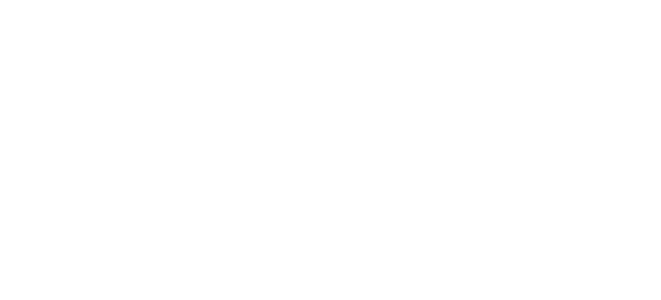
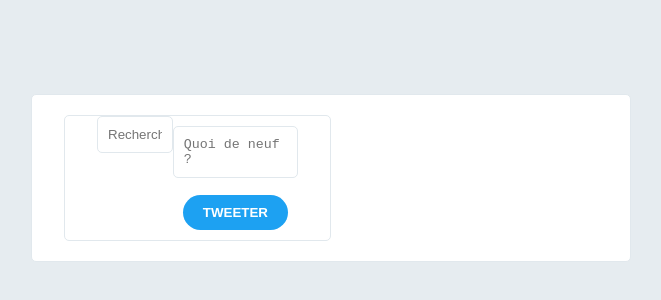
Before and after one commit to roddone/l3sdn-td1, a Vue app: page / in a window 1280 px wide. Shown: the part 222-522 px from the top of the page, without its empty margins (309-970 px from the left). Built offline with nearby package versions, Linux system fonts and the light colour scheme.

Commit message:
Refactor App.vue component

```diff
--- a/src/App.vue
+++ b/src/App.vue
@@ -1,9 +1,146 @@
-<script setup>
+<template>
+    <div id="app">
+      <search-bar :profiles="profiles" @profile-selected="handleProfileSelected" />
+
+      <button v-if="selectedProfile" @click="selectedProfile = null" class="back-button">
+        Retour
+      </button>
+
+      <tweet-input v-if="!selectedProfile" @post-tweet="handlePostTweet" />
+
+      <tweet-list v-show="!selectedProfile" :tweets="tweets" />
+
+      <tweet-list v-if="selectedProfile" :tweets="selectedProfile.tweets" />
+    </div>
+  </template>
+
+  <script>
+import TweetInput from './components/TweetInput.vue';
+import TweetList from './components/TweetList.vue';
+import SearchBar from './components/SearchBar.vue';
+
+export default {
+  name: 'App',
+  components: {
+    TweetInput,
+    TweetList,
+    SearchBar
+  },
+  data() {
+    return {
+      profiles: [ {
+                username: 'Fatima',
+                tweets: [
+                  { id: 1, content: "C'est un beau jour pour coder !", date: '2023-03-05T08:00:00.000Z' },
+                  { id: 2, content: "Vue.js est incroyable !", date: '2023-03-05T09:00:00.000Z' }
+                ]
+              },
+              {
+                    username: 'Mahmoud',
+                    tweets: [
+                    { id: 3, content: "Je suis fatigué...", date: '2023-06-07T10:00:00.000Z' },
+                    { id: 4, content: "Je vais me coucher.", date: '2023-08-08T11:00:00.000Z' }
+              ]},
+              {
+                username: 'Said',
+                tweets: [
+                { id: 3, content: "Chlotsrophobie", date: '2023-10-11T10:00:00.000Z' },
+                { id: 4, content: "Comment allez-vous", date: '2023-11-12T11:00:00.000Z' }
+                ]
+             }   ],
+             tweets: [],
+      selectedProfile: null,
+    };
+  },
+  methods: {
+  handlePostTweet(newTweetContent) {
+    const newTweet = {
+      id: Date.now(),
+      content: newTweetContent,
+      date: new Date().toISOString()
+    };
+    if (this.selectedProfile) {
+      // Cloner le profil sélectionné et ajouter le nouveau tweet
+      this.selectedProfile = {
+        ...this.selectedProfile,
+        tweets: [newTweet, ...this.selectedProfile.tweets]
+      };
+      // Mettre à jour la liste des profils pour la réactivité
+      this.profiles = this.profiles.map(profile =>
+        profile.username === this.selectedProfile.username ? this.selectedProfile : profile
+      );
+    } else {
+      this.tweets = [newTweet, ...this.tweets]; // Créer une nouvelle référence pour la liste des tweets
+    }
+  },
+}
+
+};
 </script>
 
-<template>
+  <style>
 
-</template>
+body {
+  font-family: 'Helvetica Neue', Arial, sans-serif;
+  background-color: #e6ecf0;
+  color: #14171a;
+  line-height: 1.6;
+  padding: 0;
+  margin: 0;
+}
 
-<style scoped>
+#app {
+  max-width: 600px;
+  margin: 20px auto;
+  background: #fff;
+  border: 1px solid #e1e8ed;
+  border-radius: 5px;
+}
+
+/* Style du composant TweetInput */
+textarea {
+  width: 100%;
+  border: 1px solid #e1e8ed;
+  border-radius: 5px;
+  padding: 10px;
+  margin: 10px 0;
+  resize: none;
+}
+
+button {
+  background-color: #1da1f2;
+  color: white;
+  border: none;
+  padding: 10px 20px;
+  margin: 0 10px 10px 10px;
+  border-radius: 20px;
+  cursor: pointer;
+  font-weight: bold;
+  text-transform: uppercase;
+}
+
+button:hover {
+  background-color: #1991db;
+}
+
+/* Style du composant TweetList et TweetItem */
+.tweet-item {
+  border-bottom: 1px solid #e1e8ed;
+  padding: 10px;
+}
+
+.tweet-item:last-child {
+  border-bottom: none;
+}
+
+.tweet-content {
+  font-size: 1rem;
+  margin: 5px 0;
+}
+
+.tweet-time {
+  font-size: 0.8rem;
+  color: #657786;
+}
+
 </style>
--- /dev/null
+++ b/src/components/SearchBar.vue
@@ -0,0 +1,82 @@
+<template>
+    <div>
+      <input
+        type="text"
+        v-model="searchQuery"
+        @input="filterProfiles"
+        placeholder="Recherchez des profils..."
+        class="search-input"
+      />
+      <div v-if="filteredProfiles.length" class="search-results">
+        <ul>
+          <li v-for="profile in filteredProfiles" :key="profile.username" @click="selectProfile(profile)">
+            {{ profile.username }}
+          </li>
+        </ul>
+      </div>
+    </div>
+  </template>
+
+  <script>
+  export default {
+    props: {
+      profiles: Array
+    },
+    data() {
+      return {
+        searchQuery: '',
+        filteredProfiles: []
+      };
+    },
+    methods: {
+      filterProfiles() {
+        if (this.searchQuery) {
+          this.filteredProfiles = this.profiles.filter((profile) =>
+            profile.username.toLowerCase().includes(this.searchQuery.toLowerCase())
+          );
+        } else {
+          this.filteredProfiles = [];
+        }
+      },
+      selectProfile(profile) {
+        this.$emit('profile-selected', profile);
+      }
+    }
+  };
+  </script>
+
+  <style scoped>
+  .search-input {
+    width: 100%;
+    padding: 10px;
+    margin-bottom: 10px;
+    border: 1px solid #e1e8ed;
+    border-radius: 5px;
+  }
+
+  .search-results {
+    background: #fff;
+    border: 1px solid #e1e8ed;
+    border-radius: 5px;
+  }
+
+  .search-results ul {
+    list-style-type: none;
+    margin: 0;
+    padding: 0;
+  }
+
+  .search-results li {
+    padding: 10px;
+    border-bottom: 1px solid #e1e8ed;
+    cursor: pointer;
+  }
+
+  .search-results li:hover {
+    background-color: #f5f8fa;
+  }
+
+  .search-results li:last-child {
+    border-bottom: none;
+  }
+  </style>
--- /dev/null
+++ b/src/components/TweetInput.vue
@@ -0,0 +1,22 @@
+<template>
+    <div>
+      <textarea v-model="newTweet" placeholder="Quoi de neuf ?"></textarea>
+      <button @click="postTweet">Tweeter</button>
+    </div>
+  </template>
+
+  <script>
+  export default {
+    data() {
+      return {
+        newTweet: '',
+      };
+    },
+    methods: {
+      postTweet() {
+        this.$emit('post-tweet', this.newTweet);
+        this.newTweet = '';
+      },
+    },
+  };
+  </script>
--- /dev/null
+++ b/src/components/TweetItem.vue
@@ -0,0 +1,64 @@
+<template>
+  <div class="tweet-item">
+    <p class="tweet-content">{{ tweet.content }}</p>
+    <small class="tweet-time">Posté il y a {{ timeSince(tweet.date) }}</small>
+  </div>
+</template>
+
+<script>
+export default {
+  props: {
+    tweet: Object,
+  },
+  methods: {
+    timeSince(dateString) {
+      const tweetDate = new Date(dateString);
+      const now = new Date();
+      const secondsPast = (now.getTime() - tweetDate.getTime()) / 1000;
+
+      if (secondsPast < 60) {
+        return parseInt(secondsPast) + ' secondes';
+      }
+
+      const minutesPast = parseInt(secondsPast / 60);
+      if (minutesPast < 60) {
+        return minutesPast + ' minutes';
+      }
+
+      const hoursPast = parseInt(minutesPast / 60);
+      if (hoursPast < 24) {
+        return hoursPast + ' heures';
+      }
+
+      const daysPast = parseInt(hoursPast / 24);
+      if (daysPast < 30) {
+        return daysPast + ' jours';
+      }
+
+      const monthsPast = parseInt(daysPast / 30);
+      if (monthsPast < 12) {
+        return monthsPast + ' mois';
+      }
+
+      const yearsPast = parseInt(monthsPast / 12);
+      return yearsPast + ' années';
+    },
+  },
+};
+</script>
+
+<style scoped>
+.tweet-item {
+  padding: 10px;
+  border-bottom: 1px solid #e1e8ed;
+}
+
+.tweet-content {
+  margin: 5px 0;
+}
+
+.tweet-time {
+  color: #657786;
+  font-size: 0.8rem;
+}
+</style>
--- /dev/null
+++ b/src/components/TweetList.vue
@@ -0,0 +1,21 @@
+<template>
+  <div>
+    <ul>
+      <li v-for="tweet in tweets" :key="tweet.id">
+      </li>
+    </ul>
+  </div>
+</template>
+
+  <script>
+  import TweetItem from './TweetItem.vue';
+
+  export default {
+    components: {
+      TweetItem,
+    },
+    props: {
+      tweets: Array,
+    },
+  };
+  </script>
```
Also changed, not shown: src/components/ProfileList.vue (added, +70 -0 lines).
